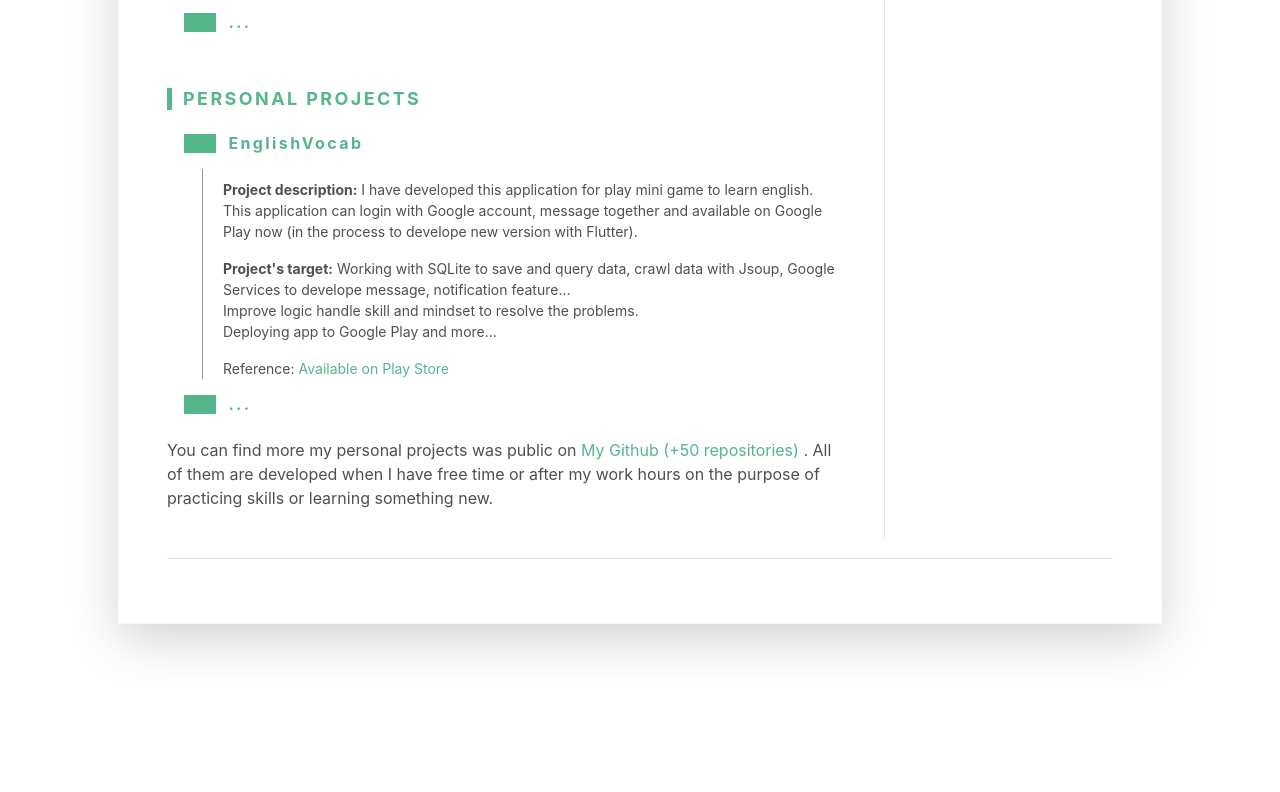
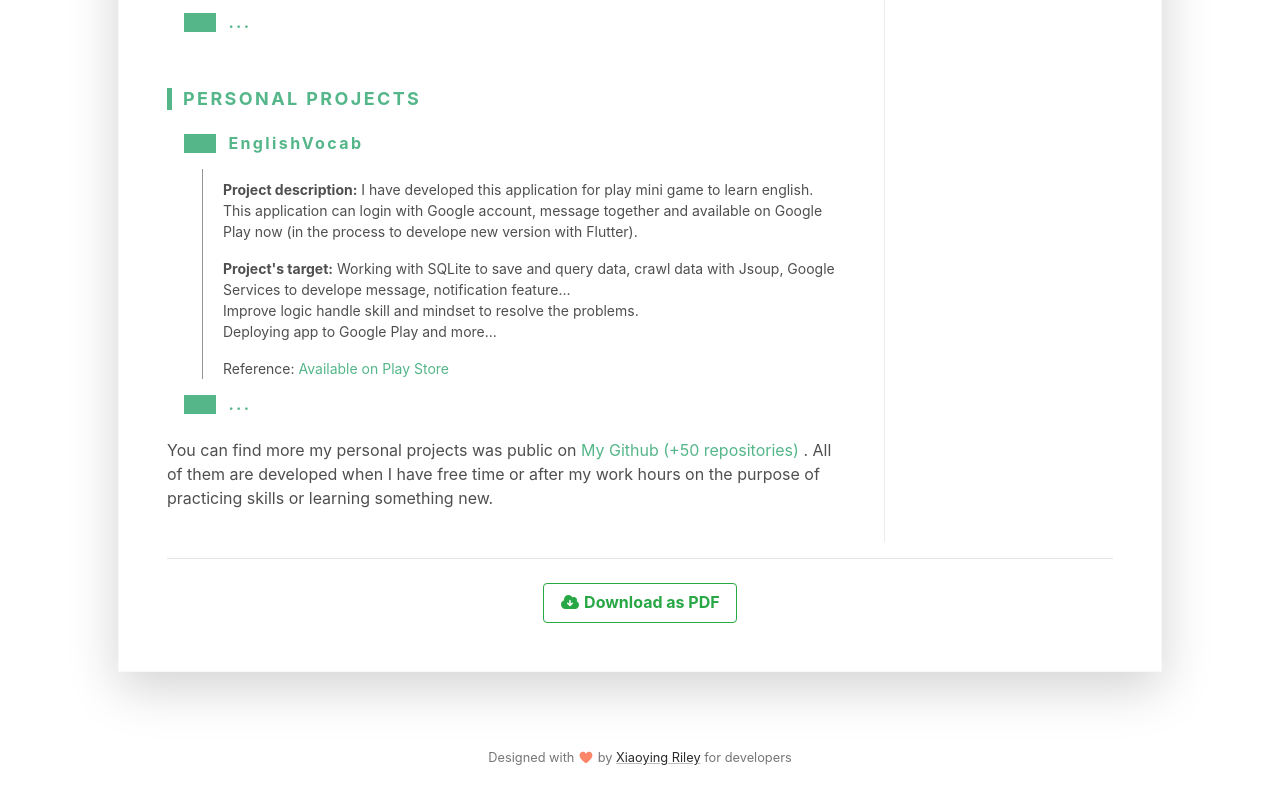
Before and after one commit to vietnguyenhoangw/online-cv-vietnguyenhoangw, a plain HTML site: page index.html in a window 1280 px wide. Shown: the part 2593-3385 px from the top of the page. Before the commit the page ends 3313 px from the top, so only its background shows below. Drawn offline with nearby package versions, Linux system fonts and the light colour scheme; a script that the page names is missing.

Commit message:
:hammer: update CV

```diff
--- a/index.html
+++ b/index.html
@@ -489,20 +489,20 @@
 				<!--//resume-body-->
 				<hr>
 				<!--//pdf-download-->
-				<!-- <div class="text-center mt-4">
+				<div class="text-center mt-4">
 					<a href="assets/[Mobile-DEV]-Nguyen-Hoang-Viet.pdf" target="_blank" role="button"
 						class="btn btn-outline-success">
 						<i class="fas fa-cloud-download-alt"></i>
 						Download as PDF</a>
-				</div> -->
+				</div>
 			</article>
 		</div>
 		<!--//container-->
 
 		<footer class="footer text-center py-4">
 			<!--/* This template is free as long as you keep the footer attribution link. If you'd like to use the template without the attribution link, you can buy the commercial license via our website: themes.3rdwavemedia.com Thank you for your support. :) */-->
-			<!-- <small class="copyright text-muted">Designed with <i class="fas fa-heart"></i> by <a class="theme-link"
-					href="http://themes.3rdwavemedia.com" target="_blank">Xiaoying Riley</a> for developers</small> -->
+			<small class="copyright text-muted">Designed with <i class="fas fa-heart"></i> by <a class="theme-link"
+					href="http://themes.3rdwavemedia.com" target="_blank">Xiaoying Riley</a> for developers</small>
 		</footer>
 
 	</div>
```
Also changed, not shown: 1 other file.
